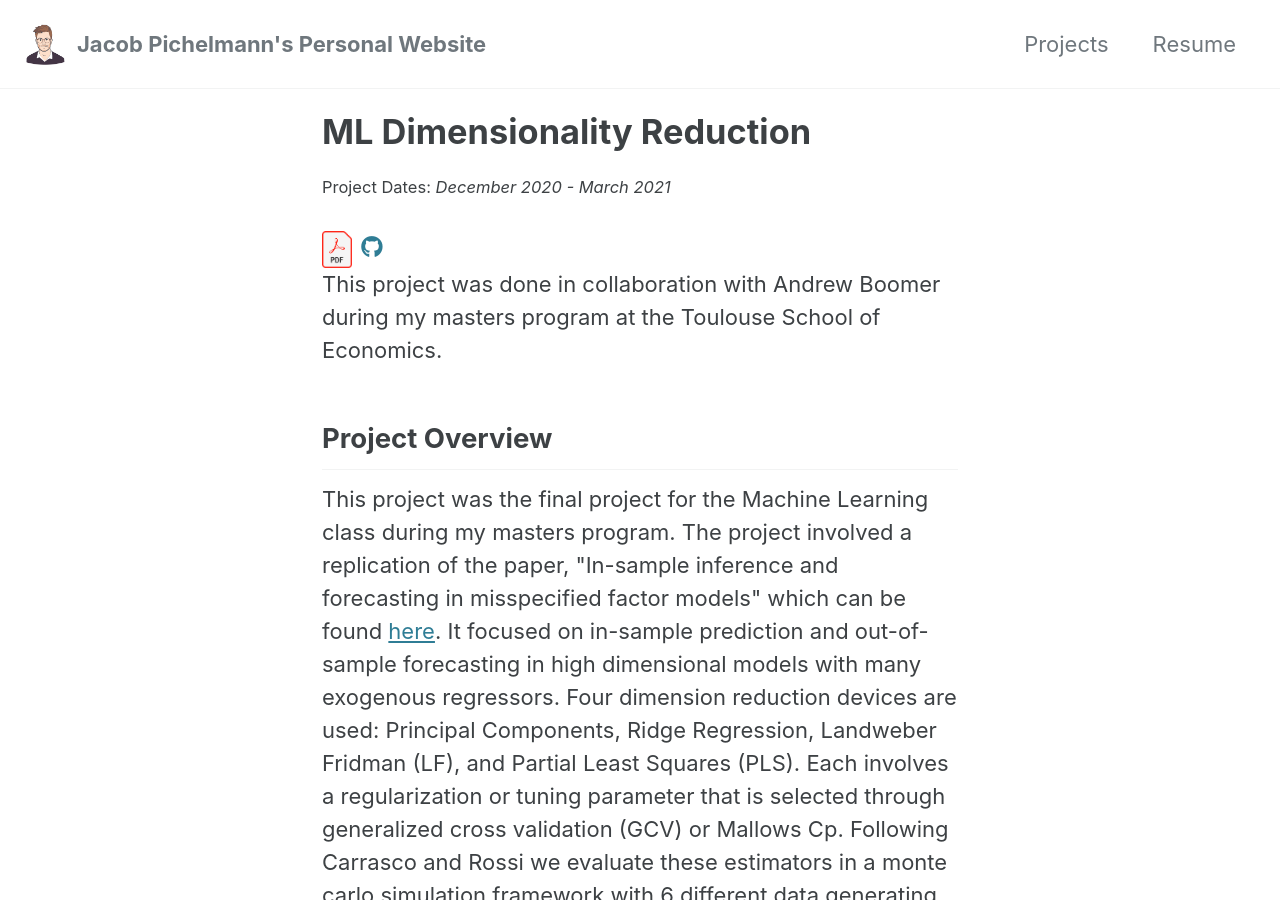
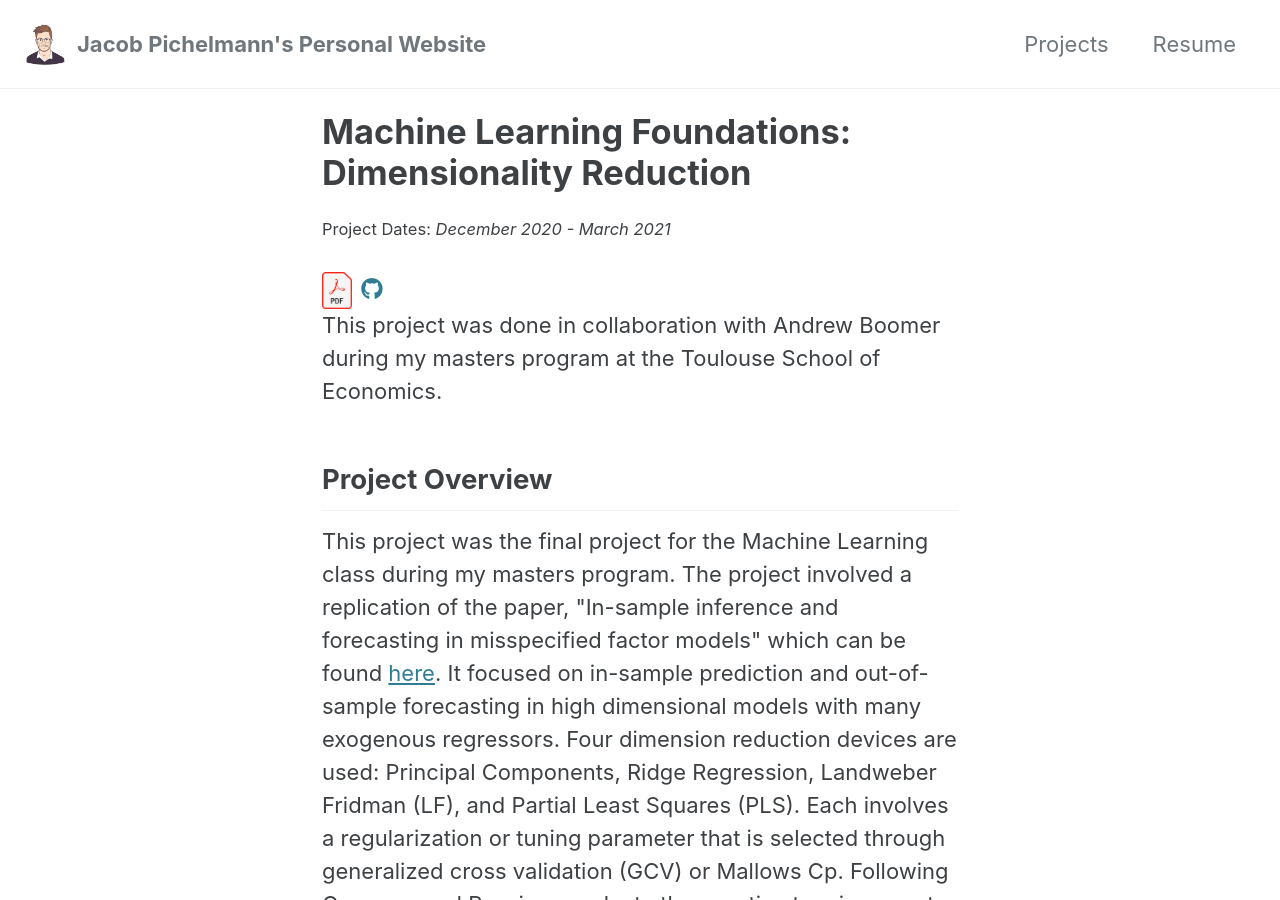
Before and after one commit to j-3-1415/j-3-1415.github.io, a Jekyll site: the page built from _pages/ML.html, in a window 1280 px wide and 900 px high. Built offline with Jekyll 4.4.1, drawn with Linux system fonts in a browser that asks for light colours; cached includes are drawn as plain includes.

Commit message:
Formatting changes

```diff
--- a/_pages/ML.html
+++ b/_pages/ML.html
@@ -11,7 +11,7 @@ author_profile: false
 
 <body>
 	<header>
-	<h1>ML Dimensionality Reduction</h1>
+	<h1>Machine Learning Foundations: Dimensionality Reduction</h1>
 		<p><small>Project Dates:
 			<em>December 2020 - March 2021</em></small>
 		</p>
```
Also changed, not shown: _layouts/archive.html (line endings or trailing spaces), assets/ML.png.
